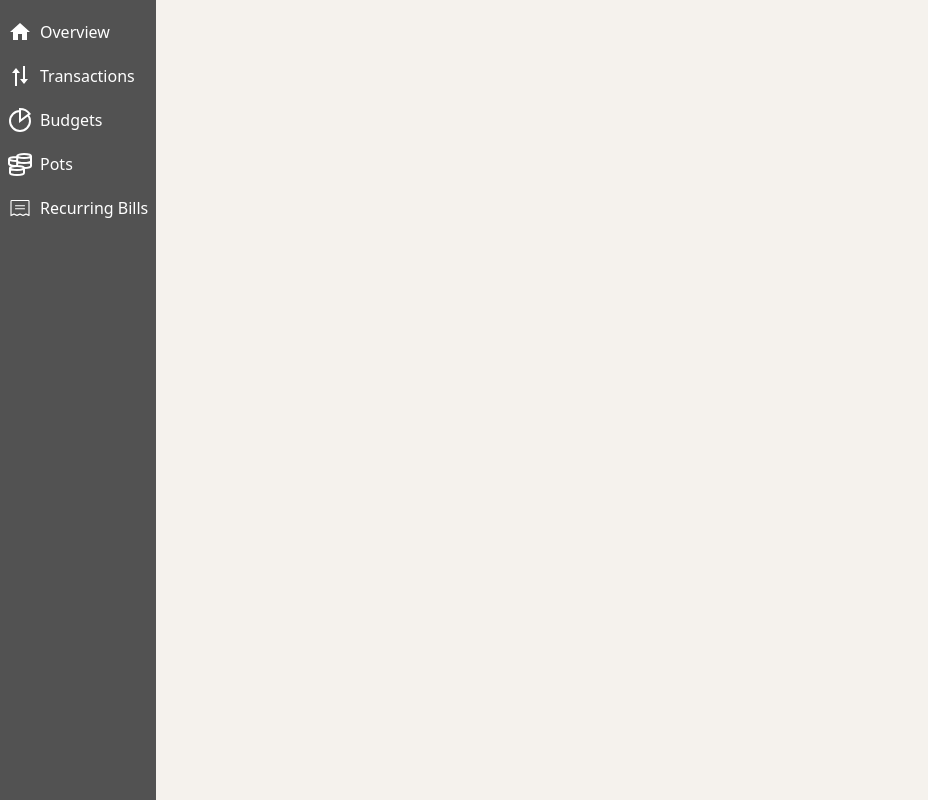
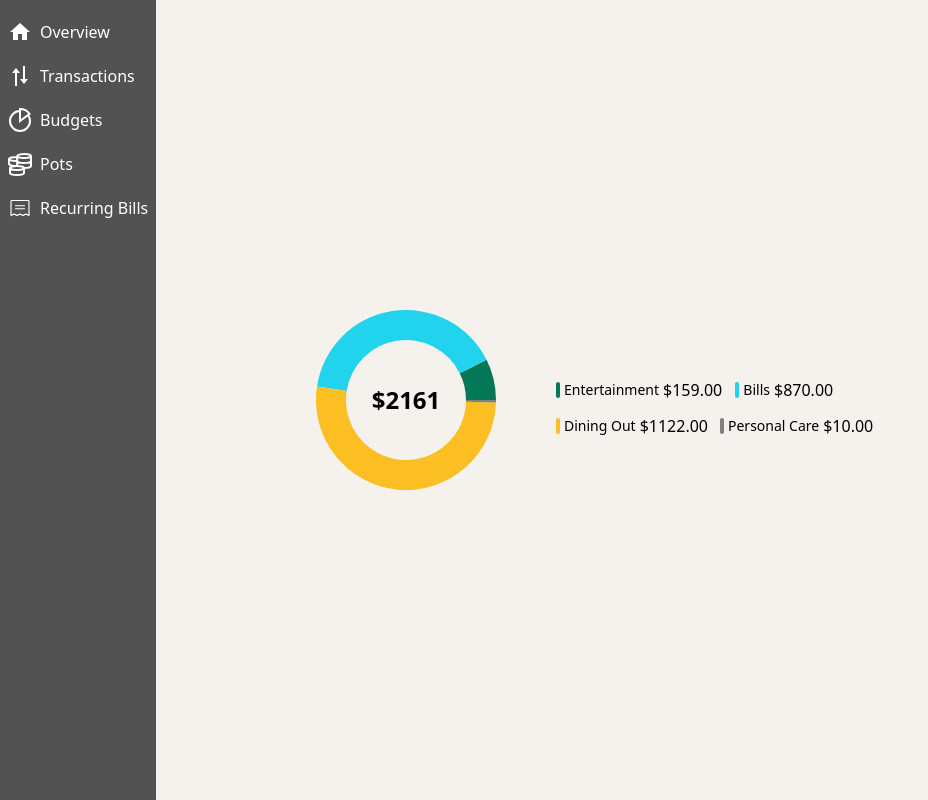
Before and after one commit to mbahramii/personal-finance-app, a React (Vite) app: page /BudgetsPage in a window 1280 px wide. Shown: the whole page, without its empty margins (0-928 px from the left). Built offline with nearby package versions, Linux system fonts and the light colour scheme.

Commit message:
feat: setup budgets page with Redux, routing, and budgetsSlice

```diff
--- a/src/App.jsx
+++ b/src/App.jsx
@@ -5,6 +5,7 @@ import Overviewpage from "./assets/pages/Overviewpage"
 import Transactionspage from "./assets/pages/Transactionspage"
 import { Provider } from "react-redux";
 import { store } from "./store/store";
+import BudgetsPage from "./assets/pages/BudgetsPage"
 
 
 function App() {
@@ -20,6 +21,8 @@ function App() {
       <Routes>
         <Route path="/" element={<Overviewpage/>} />
         <Route path="/Transactionspage" element={<Transactionspage/>} />
+        <Route path="/BudgetsPage" element={<BudgetsPage/>} />
+
       </Routes>
       <div  className="block lg:hidden">
       <Footer/>
--- a/src/assets/components/BudgetChart.jsx
+++ b/src/assets/components/BudgetChart.jsx
@@ -5,8 +5,8 @@ const BudgetChart = ({ data=[]}) => {
   const totalSpent = data.reduce((sum, item) => sum + item.value, 0);
 
   return (
-    <div className="p-4  rounded-xl flex flex-col sm:flex-row sm:items-center ">
-      <div className=" w-[200px] flex justify-center items-center ">
+    <div className="p-4 min-w-[300px]  rounded-xl flex flex-col sm:flex-row sm:items-center ">
+      <div className=" w-[300px] flex justify-center items-center m-auto">
         <PieChart width={200} height={200}>
           <Pie
             data={data}
@@ -27,9 +27,9 @@ const BudgetChart = ({ data=[]}) => {
         </div>
       </div>
 
-      <div className="mt-4 gap-y-2">
+      <div className="mt-4 w-[320px] flex flex-wrap gap-3">
         {data.map((item, index) => (
-          <div key={index} className="flex items-center space-x-2">
+          <div key={index} className="min-w-[100px] flex justify-center items-center space-x-1">
             <div
               className="w-1 h-4 rounded-full"
               style={{ backgroundColor: item.color }}
--- a/src/assets/components/Budgets.jsx
+++ b/src/assets/components/Budgets.jsx
@@ -1,15 +1,9 @@
 import { IoMdArrowDropright } from "react-icons/io";
 import BudgetChart from "./BudgetChart";
+import { useSelector} from "react-redux";
 
 const Budgets = () => {
-
-  const sampleData = [
-    { name: "Entertainment", value: 159, color:"#047857" },
-    { name: "Bills", value: 40, color: "#22d3ee" },
-    { name:"Dining Out", value: 110, color: "#fbbf24" },
-    { name: "Personal Care", value: 10, color: "#808080" },
-  ];
-
+ const budgets = useSelector((state) => state.budgets);
 
   return (
     <div className="bg-white p-5 rounded-xl mt-10">
@@ -23,39 +17,7 @@ const Budgets = () => {
         </div>
       </div>
       <div className="flex flex-col items-center justify-between sm:flex sm:flex-row sm:items-center sm:justify-between">
-        <div ><BudgetChart data={sampleData}/></div>
-        {/* <div>
-          <div className="flex flex-wrap items-center  justify-center w-[300px] mt-4 ">
-            <div className="min-w-[130px] flex flex-row items-center mb-5">
-              <span className="w-1 h-10 bg-emerald-700 mr-2 rounded-xl"></span>
-              <div className="flex flex-col">
-                <span className="text-gray">Entertainment</span>
-                <span>$159</span>
-              </div>
-            </div>
-            <div className="min-w-[130px] flex flex-row items-center mb-5">
-              <span className="w-1 h-10 bg-cyan-400 mr-2  rounded-xl"></span>
-              <div className="flex flex-col">
-                <span className="text-gray">Bills</span>
-                <span>$40</span>
-              </div>
-            </div>
-            <div className="min-w-[130px] flex flex-row items-center mb-5">
-              <span className="w-1 h-10 bg-amber-400 mr-2 rounded-xl"></span>
-              <div className="flex flex-col">
-                <span className="text-gray">Dining Out</span>
-                <span>$110</span>
-              </div>
-            </div>
-            <div className="min-w-[130px] flex flex-row items-center mb-5">
-              <span className="w-1 h-10 bg-gray mr-2 rounded-xl"></span>
-              <div className="flex flex-col">
-                <span className="text-gray">Personal Care</span>
-                <span>$10</span>
-              </div>
-             </div>
-          </div>
-        </div> */}
+        <div ><BudgetChart data={budgets}/></div>
       </div>
     </div>
   );
--- a/src/assets/components/Footer.jsx
+++ b/src/assets/components/Footer.jsx
@@ -28,13 +28,13 @@ return (
         <h1 className="hidden sm:block ">Transaction</h1>
       </div>
       </Link>
-      {/* <Link to="/analytics"> */}
+      <Link to="/BudgetsPage">
       <div className="flex flex-col items-center">
 
         <GrAnalytics className="w-6 h-6 text-white hover:text-blue-400 transition" />
         <h1 className="hidden sm:block ">Budgets</h1>
       </div>
-      {/* </Link> */}
+      </Link>
       {/* <Link to="/income"> */}
       <div className="flex flex-col items-center">
 
--- a/src/assets/components/SideBar.jsx
+++ b/src/assets/components/SideBar.jsx
@@ -28,12 +28,12 @@ const isActive = (path) => location.pathname === path;
         <h1 className="">Transactions</h1>
       </div>
       </Link>
-      {/* <Link to="/analytics"> */}
+       <Link to="/BudgetsPage">
       <div className="flex flex-row gap-2 items-end justify-end">
         <GrAnalytics className="w-6 h-6 text-white hover:text-blue-400 transition" />
         <h1 className="">Budgets</h1>
       </div>
-      {/* </Link> */}
+      </Link>
       {/* <Link to="/income"> */}
       <div className="flex flex-row gap-2 items-end justify-end">
         <GrMoney className="w-6 h-6 text-white hover:text-blue-400 transition" />
--- /dev/null
+++ b/src/assets/pages/BudgetsPage.jsx
@@ -0,0 +1,25 @@
+import BudgetChart from "../components/BudgetChart";
+import { useSelector} from "react-redux";
+
+const BudgetsPage = () => {
+ const budgets = useSelector((state) => state.budgets);
+
+  return (
+    // <div className="bg-white p-5 rounded-xl mt-10">
+    //   <div className="flex justify-between mb-10 ">
+    //     <p className="text-black">Budgets</p>
+    //     <div className="flex items-center text-gray">
+    //       <p className="">see details</p>
+    //       <h1>
+    //         <IoMdArrowDropright />
+    //       </h1>
+    //     </div>
+    //   </div>
+      <div className="flex flex-col items-center justify-between sm:flex sm:flex-row sm:items-center sm:justify-between">
+        <div ><BudgetChart data={budgets}/></div>
+      </div>
+    // </div>
+  );
+};
+
+export default BudgetsPage;
--- /dev/null
+++ b/src/store/budgetsSlice.js
@@ -0,0 +1,31 @@
+import { createSlice } from "@reduxjs/toolkit";
+
+const initialState = [
+  { id: 1, name: "Entertainment", value: 159, color: "#047857" },
+  { id: 2, name: "Bills", value: 870, color: "#22d3ee" },
+  { id: 3, name: "Dining Out", value: 1122, color: "#fbbf24" },
+  { id: 4, name: "Personal Care", value: 10, color: "#808080" },
+];
+
+const budgetsSlice = createSlice({
+  name: "budgets",
+  initialState,
+  reducers: {
+    addBudget: (state, action) => {
+      state.push(action.payload);
+    },
+    deleteBudget: (state, action) => {
+      return state.filter((b) => b.id !== action.payload);
+    },
+    updateBudget: (state, action) => {
+      const { id, value } = action.payload;
+      const budget = state.find((b) => b.id === id);
+      if (budget) {
+        budget.value = value;
+      }
+    },
+  },
+});
+
+export const { addBudget, deleteBudget, updateBudget } = budgetsSlice.actions;
+export default budgetsSlice.reducer;
--- a/src/store/store.js
+++ b/src/store/store.js
@@ -1,8 +1,10 @@
 import { configureStore } from "@reduxjs/toolkit";
 import transactionsReducer from "./transactionsSlice";
+import budgetsReducer from "./budgetsSlice";
 
 export const store= configureStore({
     reducer: {
-        transactions: transactionsReducer
+        transactions: transactionsReducer,
+        budgets: budgetsReducer
     },
 })
```
